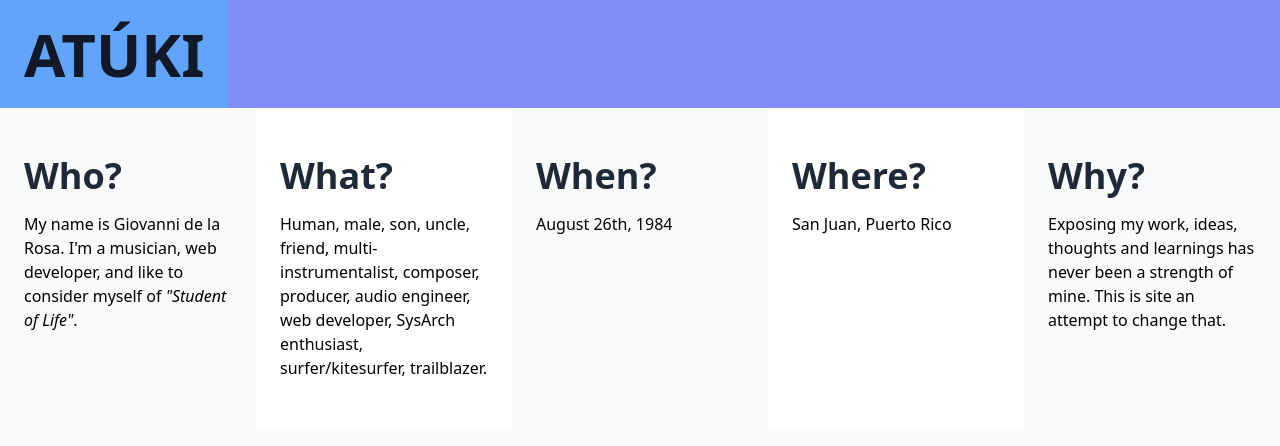
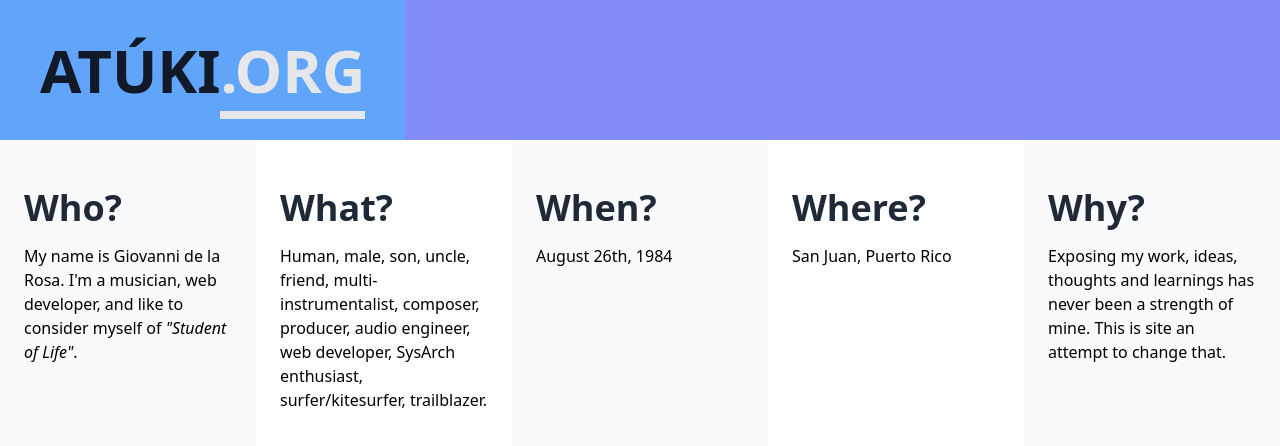
Before and after one commit to elgiovanno/portfolio, a Next.js app: page / in a window 1280 px wide. Shown: the top 446 px of the page. Built offline with nearby package versions, Linux system fonts and the light colour scheme.

Commit message:
logo update

```diff
--- a/src/components/logo.tsx
+++ b/src/components/logo.tsx
@@ -1,7 +1,7 @@
 export default function Logo() {
   return (
-    <span className="text-gray-900 bg-blue-400 inline-block p-6 text-xl md:text-6xl font-black text-center md:text-left">
-      ATÚKI
+    <span className="text-gray-900 bg-blue-400 inline-block p-6 md:p-10 text-xl md:text-6xl font-black text-center md:text-left">
+      ATÚKI<span className="text-gray-200 border-b-8">.ORG</span>
     </span>
   );
 }
```
